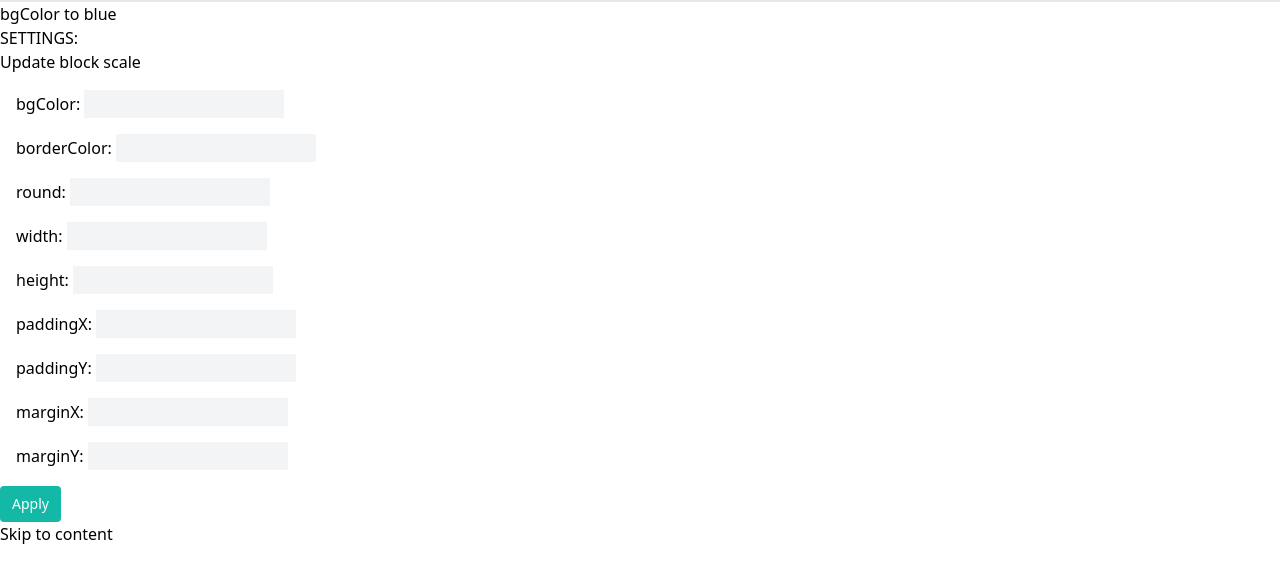
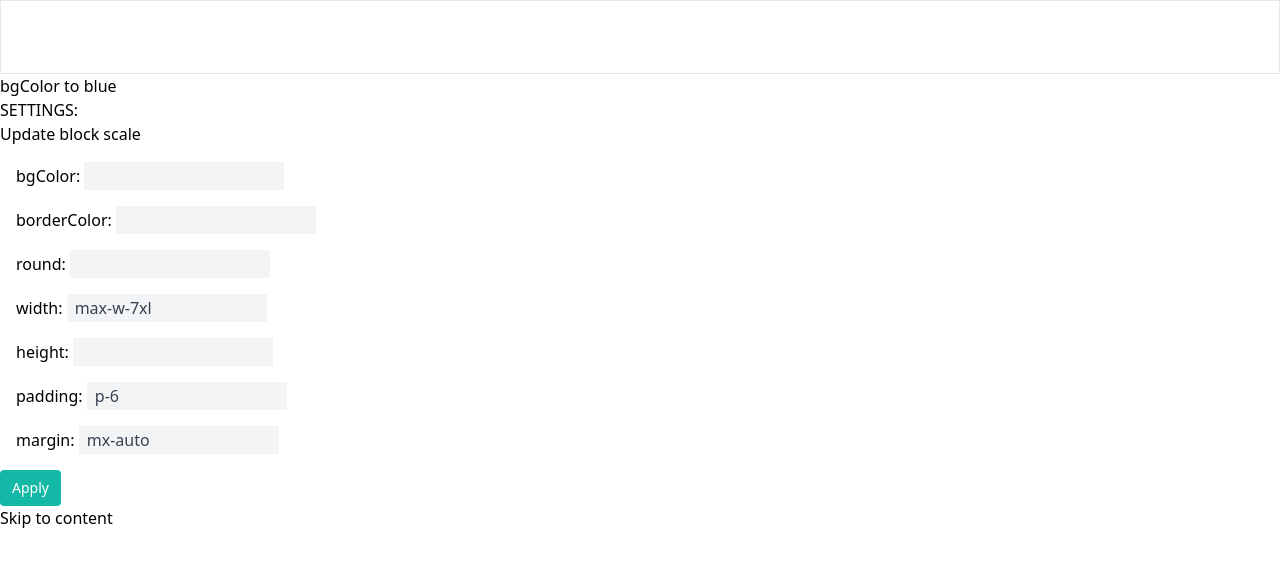
Before and after one commit to dianamatkava/next.js-sanity-construction, a React (Create React App) app in the folder components-library/: page / in a window 1280 px wide. Shown: the top 582 px of the page. Built offline with nearby package versions, Linux system fonts and the light colour scheme.

Commit message:
Fixed errors

```diff
--- a/components-library/src/App.tsx
+++ b/components-library/src/App.tsx
@@ -1,12 +1,12 @@
 import React from "react";
 import { Header } from "./components/header/Header"
-import {DefaultHeaderProps} from "./defaults/header/v1"
+import {DefaultHeaderV1Props} from "./defaults/header/v1"
 
 
 
 function App() {
   return (
-      <Header {...DefaultHeaderProps} />
+      <Header {...DefaultHeaderV1Props} />
   )
 }
 
--- a/components-library/src/components/header/Header.tsx
+++ b/components-library/src/components/header/Header.tsx
@@ -1,10 +1,12 @@
 import React, { useState } from "react";
 import "./Header.css";
 import { Components, DynamicComponentRenderer } from "../base/DynamicComponent"
-import {HeaderInterface} from "../../interfaces/HeaderInterfaces";
+import BlockInterface from "../../interfaces/base/Block.interface";
 
 
-export function Header({...props}: HeaderInterface) {
+export function Header({...props}: BlockInterface) {
+
+    console.log(props.style)
 
 
     // const [navStyle, setProps] = useState(`${[props.borderColor, props.bgColor, props.paddingX, 'lg:px-6 py-2.5'].filter(Boolean)}`.replaceAll(",", " "))
@@ -14,15 +16,13 @@ export function Header({...props}: HeaderInterface) {
     // }
 
 
-    const [bgColor, setBgColor] = useState(props.bgColor)
-    const [borderColor, setBorderColor] = useState(props.borderColor)
-    const [round, setRound] = useState(props.round)
-    const [marginX, setMarginX] = useState(props.marginX)
-    const [marginY, setMarginY] = useState(props.marginY)
-    const [paddingX, setPaddingX] = useState(props.paddingX)
-    const [paddingY, setPaddingY] = useState(props.paddingY)
-    const [width, setWidth] = useState(props.width)
-    const [height, setHeight] = useState(props.height)
+    const [bgColor, setBgColor] = useState(props.style.bgColor)
+    const [borderColor, setBorderColor] = useState(props.style.borderColor)
+    const [round, setRound] = useState(props.style.round)
+    const [margin, setMarginX] = useState(props.style.margin)
+    const [padding, setPaddingX] = useState(props.style.padding)
+    const [width, setWidth] = useState(props.style.width)
+    const [height, setHeight] = useState(props.style.height)
 
 
     function updateScale() {
@@ -41,9 +41,7 @@ export function Header({...props}: HeaderInterface) {
         setBorderColor(borderColorValue.value)
         setRound(roundValue.value)
         setMarginX(marginXValue.value)
-        setMarginY(marginYValue.value)
         setPaddingX(paddingXValue.value)
-        setPaddingY(paddingYValue.value)
         setWidth(widthValue.value)
         // setHeight(heightValue.value)
 
@@ -51,8 +49,8 @@ export function Header({...props}: HeaderInterface) {
     return (
         <>
         <header>
-            <div className={`${bgColor} border ${borderColor} ${round} ${width} ${height} ${paddingX} ${paddingY} ${marginX} ${marginY} flex flex-wrap justify-between items-center mx-auto`}>
-                <DynamicComponentRenderer items={props.items} />
+            <div className={`${bgColor} border ${borderColor} ${round} ${width} ${height} ${padding} ${margin} flex flex-wrap justify-between items-center mx-auto`}>
+                <DynamicComponentRenderer items={props.children} />
             </div>
             <button onClick={() => setBgColor(bgColor == 'bg-transparent' ? 'bg-sky-400' : 'bg-transparent')}>bgColor to blue</button>
         </header>
@@ -81,20 +79,12 @@ export function Header({...props}: HeaderInterface) {
                 <input id='heigh' defaultValue={height} className="bg-gray-100 w-[200px] text-gray-700 mr-3 py-1 px-2 leading-tight focus:outline-none" type="text" />
             </div>
             <div className="m-4">
-                <label htmlFor="paddingX">paddingX: </label>
-                <input id='paddingX' defaultValue={paddingX} className="bg-gray-100 w-[200px] text-gray-700 mr-3 py-1 px-2 leading-tight focus:outline-none" type="text" />
+                <label htmlFor="padding">padding: </label>
+                <input id='padding' defaultValue={padding} className="bg-gray-100 w-[200px] text-gray-700 mr-3 py-1 px-2 leading-tight focus:outline-none" type="text" />
             </div>
             <div className="m-4">
-                <label htmlFor="paddingY">paddingY: </label>
-                <input id='paddingY' defaultValue={paddingY} className="bg-gray-100 w-[200px] text-gray-700 mr-3 py-1 px-2 leading-tight focus:outline-none" type="text" />
-            </div>
-            <div className="m-4">
-                <label htmlFor="marginX">marginX: </label>
-                <input id='marginX' defaultValue={marginX} className="bg-gray-100 w-[200px] text-gray-700 mr-3 py-1 px-2 leading-tight focus:outline-none" type="text" />
-            </div>
-            <div className="m-4">
-                <label htmlFor="marginY">marginY: </label>
-                <input id='marginY' defaultValue={marginY} className="bg-gray-100 w-[200px] text-gray-700 mr-3 py-1 px-2 leading-tight focus:outline-none" type="text" />
+                <label htmlFor="margin">margin: </label>
+                <input id='margin' defaultValue={margin} className="bg-gray-100 w-[200px] text-gray-700 mr-3 py-1 px-2 leading-tight focus:outline-none" type="text" />
             </div>
             <button onClick={updateScale} className="flex-shrink-0 bg-teal-500 hover:bg-teal-700 border-teal-500 hover:border-teal-700 text-sm border-4 text-white py-1 px-2 rounded" type="button">Apply</button>
         </div>
--- a/components-library/src/defaults/header/v1.tsx
+++ b/components-library/src/defaults/header/v1.tsx
@@ -91,7 +91,6 @@ const HeaderMenuBlockProps: BlockInterface = {
 }
 
 
-
 const HeaderMenuHiddenIcon: FaIconInterface = {
     iconName: "", // TODO:
     style: HeaderMenuHiddenIconStyles
--- a/components-library/src/interfaces/CSSInterfaces/BaseCSS.interface.tsx
+++ b/components-library/src/interfaces/CSSInterfaces/BaseCSS.interface.tsx
@@ -49,6 +49,11 @@ export default interface BaseCSSInterface {
      * border
      */
     border?: string,
+
+    /**
+     * borderColor
+     */
+    borderColor?: string,
 
     /**
      * round
--- a/components-library/src/interfaces/base/Block.interface.tsx
+++ b/components-library/src/interfaces/base/Block.interface.tsx
@@ -11,7 +11,7 @@ export default interface BlockInterface extends BaseInterface {
     /**
      * CSS style
      */
-    style?: BlockCSSInterface,
+    style: BlockCSSInterface,
 
     /**
      * CSS tag attributes
```
